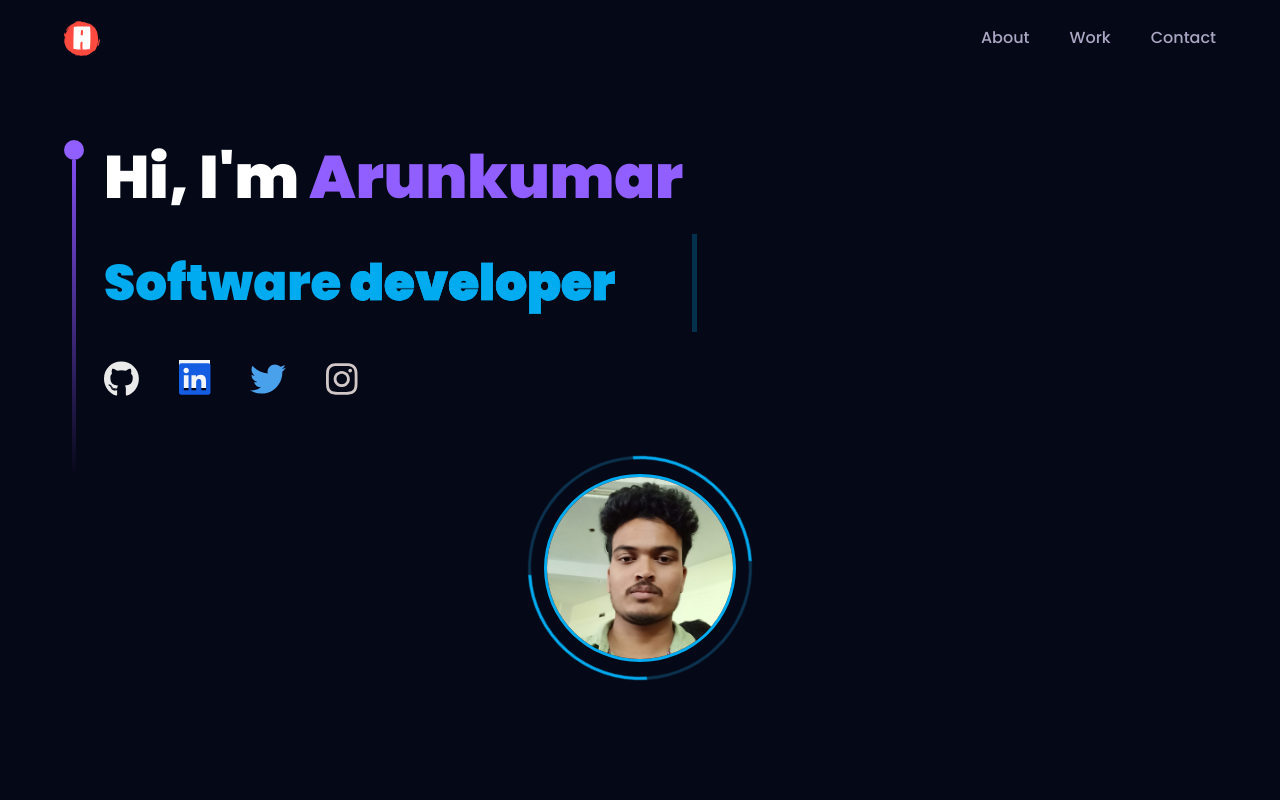
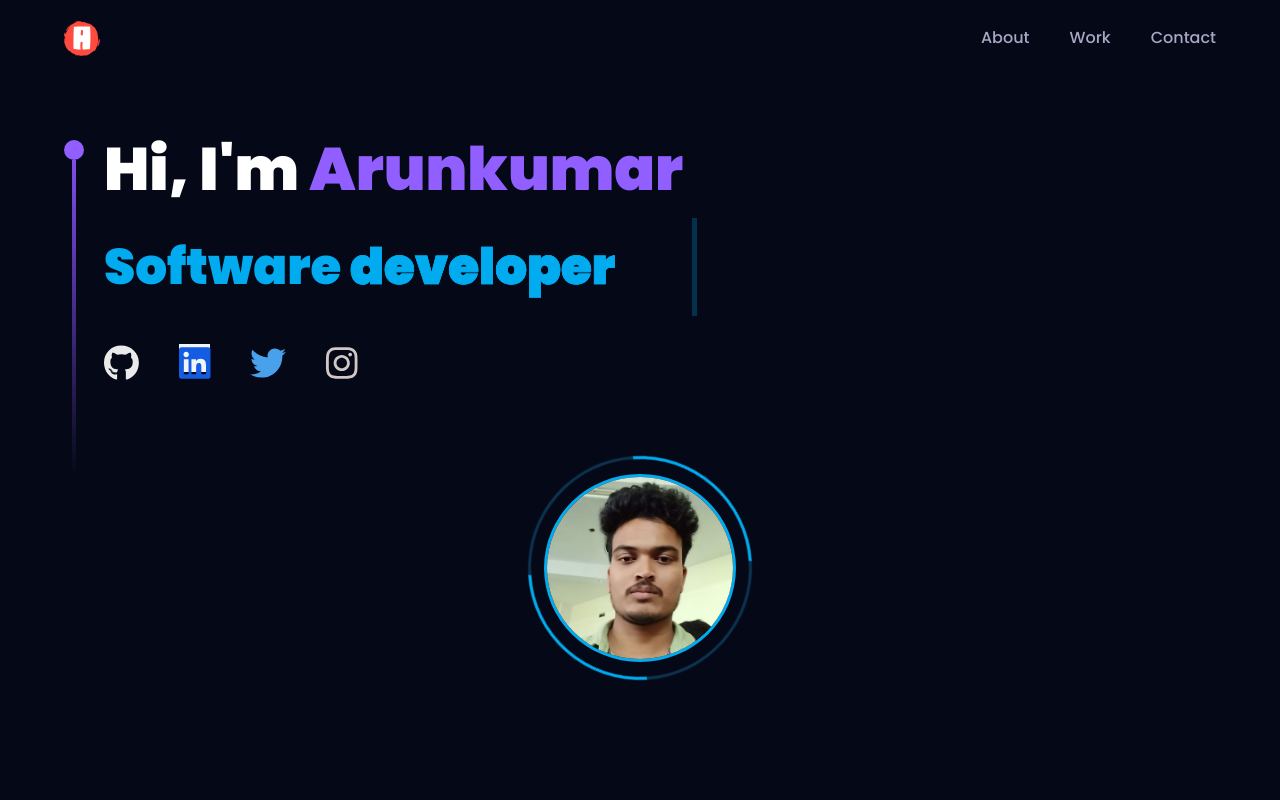
Before and after one commit to Arun5428/arunPotfolio, a React (Vite) app: page / in a window 1280 px wide. Shown: the top 800 px of the page. Built offline with nearby package versions, Linux system fonts and the light colour scheme.

Commit message:
update 18/09/2023

```diff
--- a/src/components/Hero.jsx
+++ b/src/components/Hero.jsx
@@ -35,7 +35,7 @@ const Hero = () => {
           <h1 className={`${styles.heroHeadText} text-white`}>
             Hi, I'm <span className='text-[#915EFF]'>Arunkumar</span>
           </h1>
-          <div className={` text-animate font-black text-white lg:text-[50px] sm:text-[30px] xs:text-[20px] text-[15px] lg:leading-[98px] mt-2`}>
+          <div className={` text-animate font-black text-white lg:text-[50px] sm:text-[30px] xs:text-[20px] text-[15px] lg:leading-[98px]`}>
                     <h3>Software <span className='tan'> developer</span></h3>
 
                 </div>
--- a/src/styles.js
+++ b/src/styles.js
@@ -2,7 +2,7 @@
  * @Author: Your name
  * @Date:   2023-07-18 11:48:42
  * @Last Modified by:   Your name
- * @Last Modified time: 2023-09-18 07:36:32
+ * @Last Modified time: 2023-09-18 08:05:07
  */
 
 const styles = {
@@ -11,7 +11,7 @@ const styles = {
     padding: "sm:px-16 px-6 sm:py-16 py-10",
 
     heroHeadText:
-      "font-black text-white lg:text-[60px] sm:text-[25px] xs:text-[25px] text-[20px] lg:leading-[98px] mt-2",
+      "font-black text-white lg:text-[60px] sm:text-[25px] xs:text-[25px] text-[20px] lg:leading-[98px]",
     heroSubText:
       "text-[#dfd9ff] font-medium lg:text-[30px] sm:text-[10px] xs:text-[20px] text-[16px] lg:leading-[40px]",
 
```
